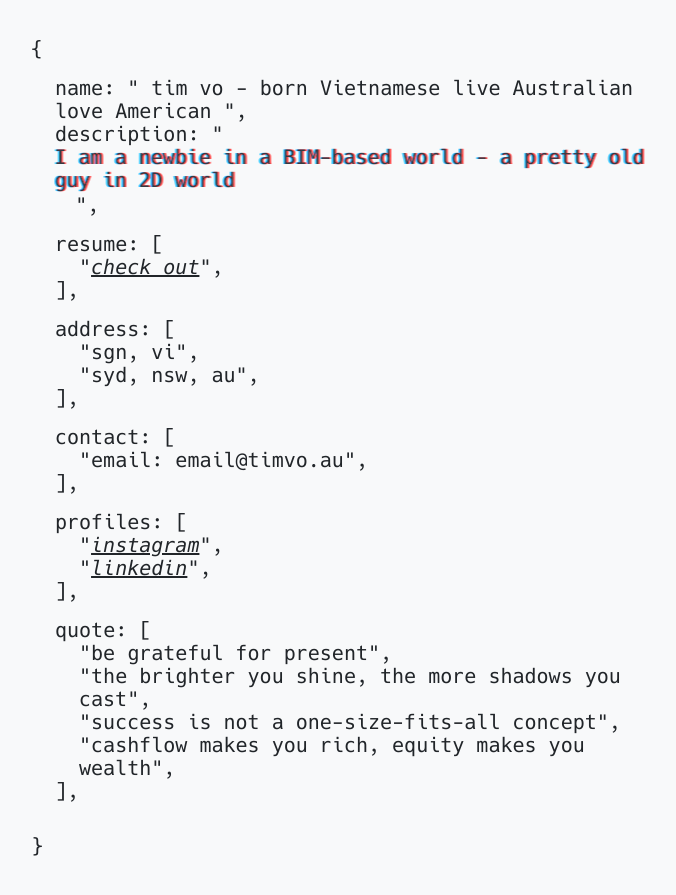
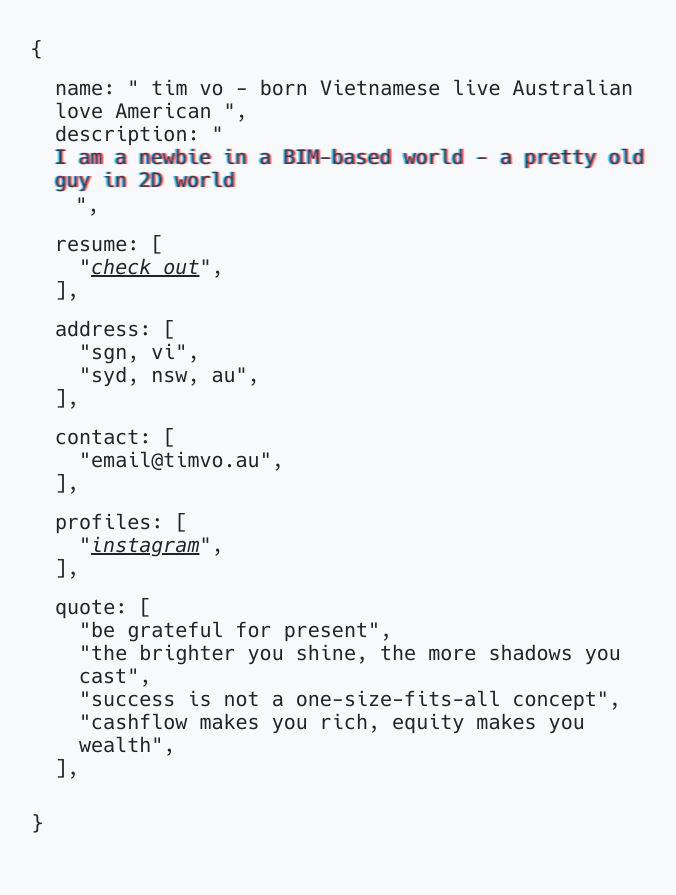
Before and after one commit to timmyvo/hacked-jekyll, a Jekyll site: the page built from index.md, in a window 1280 px wide. Shown: the top 895 px of the page, without its empty margins (225-901 px from the left). Built offline with Jekyll 4.4.1, drawn with Linux system fonts in a browser that asks for light colours.

Commit message:
Update _config.yml

```diff
--- a/_config.yml
+++ b/_config.yml
@@ -3,7 +3,7 @@
 title: TIM VO
 description: Personal JSON-style homepage for Tim Vo.
 baseurl: ""
-url: https://timvo.au
+url: https://about.timvo.au
 
 # this information is shown on the homepage, all fields are optional and
 # can be declared either as a single string or as a string array/hash
@@ -21,12 +21,12 @@ json:
     - sgn, vi
     - syd, nsw, au
   contact:
-    - "email: email@timvo.au"
+    - email@timvo.au
   # demo: https://hacked-jekyll.netlify.app
   # source: https://github.com/piazzai/hacked-jekyll
   profiles:
     instagram: https://www.instagram.com/tim.nhut.vo/
-    linkedin: https://www.linkedin.com/in/timnhutvo/
+    # linkedin: https://www.linkedin.com/in/timnhutvo/
   quote:
     - be grateful for present
     - the brighter you shine, the more shadows you cast
```
